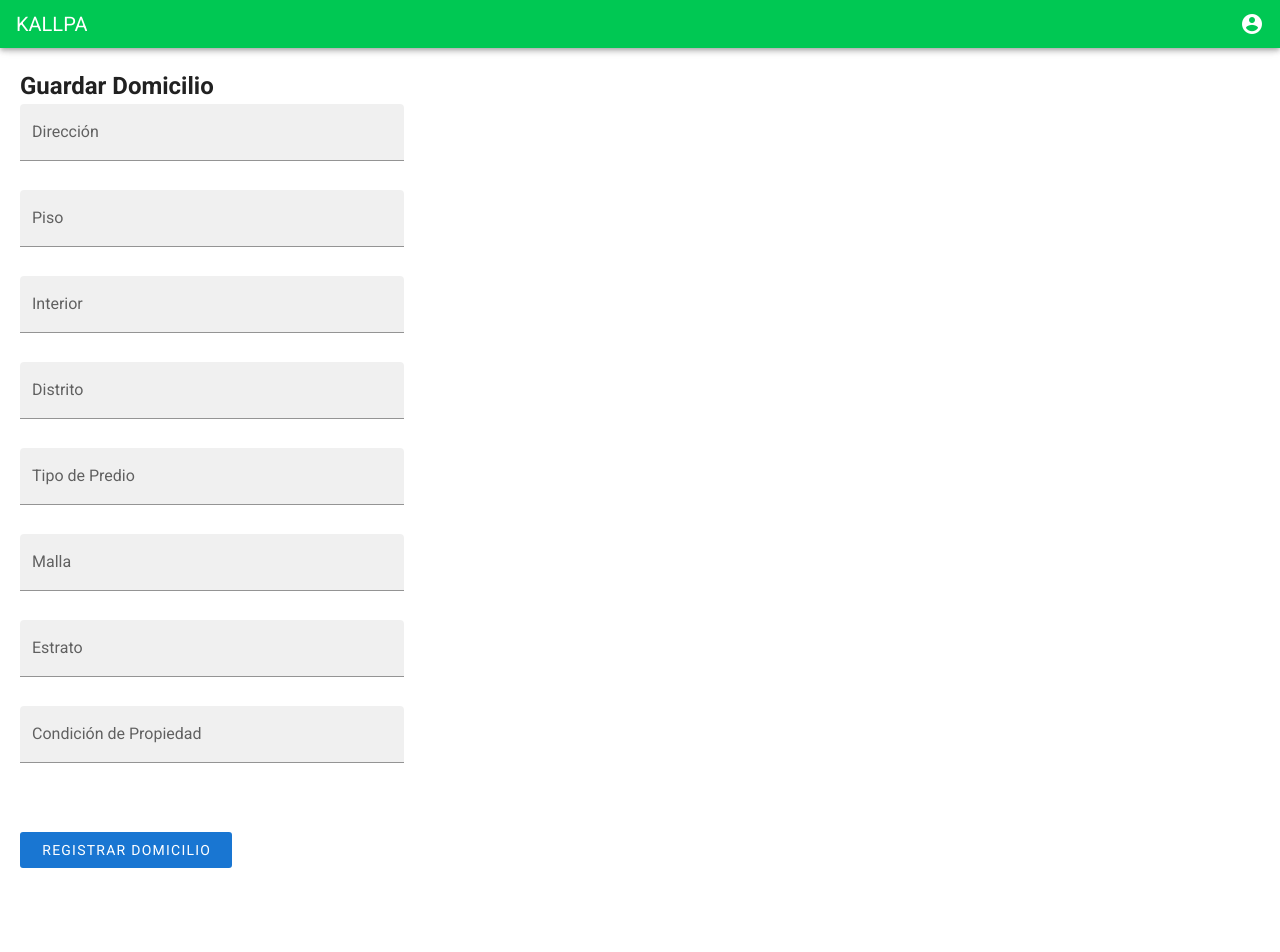
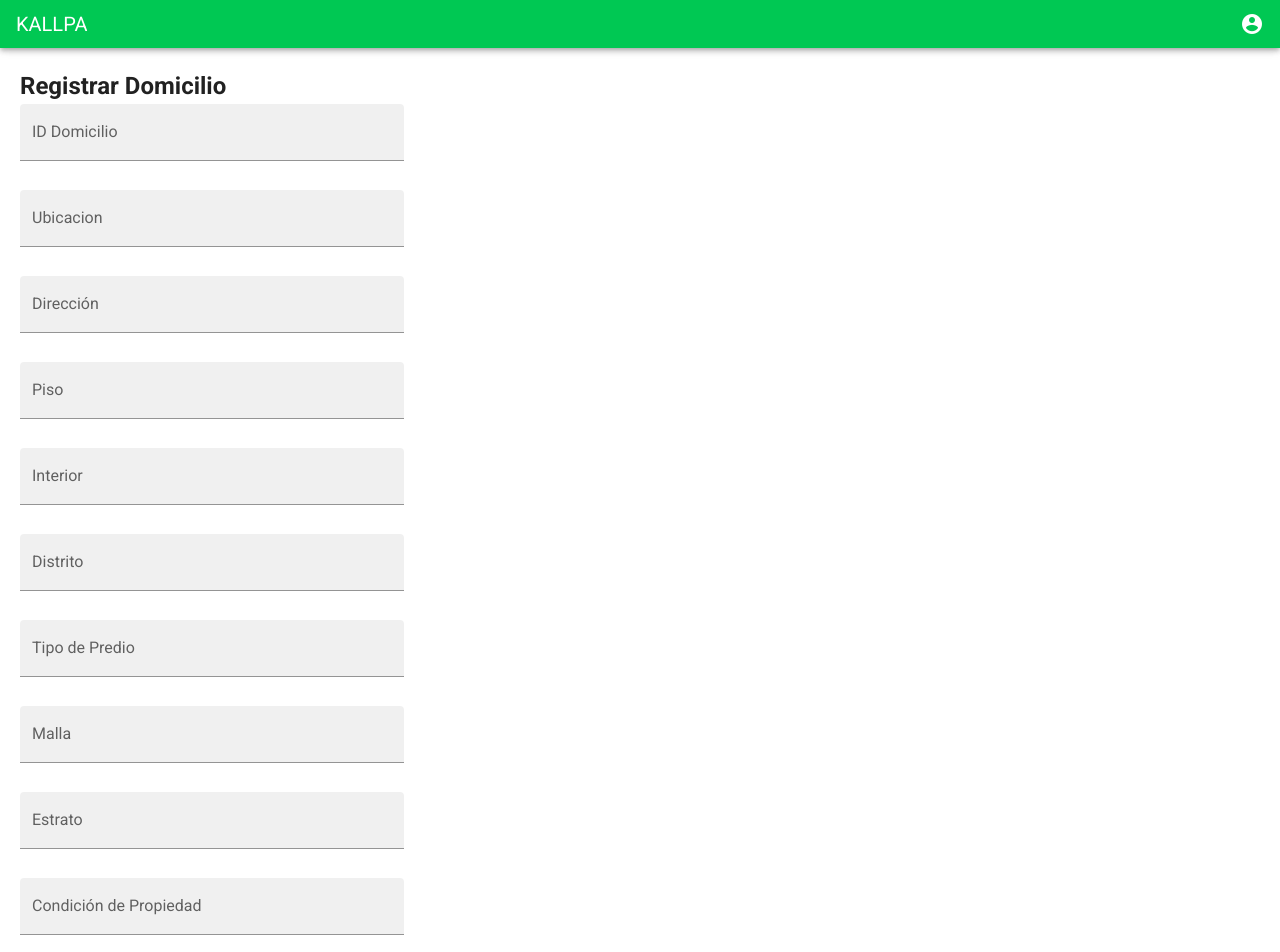
Before and after one commit to DevsJuniors/kallpaweb-front, a Vue app: page /menu/registrarDomicilio in a window 1280 px wide. Shown: the top 952 px of the page. Before the commit the page ends 888 px from the top, so only its background shows below. Built offline with nearby package versions, Linux system fonts and the light colour scheme.

Commit message:
REGISTRARDOMICILIO FIX

```diff
--- a/src/components/RegistrarDomicilio/RegistrarDomicilio.js
+++ b/src/components/RegistrarDomicilio/RegistrarDomicilio.js
@@ -1,9 +1,10 @@
 export default {
   name: "Domicilio",
-    data(){
-        return{
-            frmDomicilio:{
+  data() {
+    return {
+      frmDomicilio: {
         IDDomicilio: "",
+        Ubicacion_Dom: "",
         Direccion_Dom: "",
         Interior_Dom: "",
         Piso_Dom: "",
@@ -16,10 +17,10 @@ export default {
       message: "",
     };
   },
-    methods:{
-        createDomicilio(){
+  methods: {
+    createDomicilio() {
       this.axios
-                .post("http://localhost:3000/domicilio",this.frmDomicilio)
+        .post("http://localhost:3000/domicilio", this.frmDomicilio)
         .then((res) => {
           console.log(res);
         })
--- a/src/components/RegistrarDomicilio/RegistrarDomicilio.vue
+++ b/src/components/RegistrarDomicilio/RegistrarDomicilio.vue
@@ -5,62 +5,72 @@
       <v-spacer></v-spacer>
       <v-icon>mdi-account-circle</v-icon>
     </v-app-bar>
-        <form name = "registrarDomicilio" @submit.prevent = "createDomicilio">
-            <div class = "domicilio">
-                <h2>Guardar Domicilio</h2>
+    <form name="registrarDomicilio" @submit.prevent="createDomicilio">
+      <div class="domicilio">
+        <h2>Registrar Domicilio</h2>
         <v-text-field
-                label = "Dirección"
-                placeholder = "Ingresa la dirección del Domicilio"
+          label="ID Domicilio"
+          placeholder="Ingresa la ID del Domicilio"
           filled
-                v-model = "frmDomicilio.Direccion_Dom"></v-text-field>
+          v-model="frmDomicilio.IDDomicilio"></v-text-field>
         <v-text-field
-                label = "Piso"
-                placeholder = "Ingresa el piso del Domicilio"
+          label="Ubicacion"
+          placeholder="Ingresa la ubicacion del Domicilio"
           filled
-                v-model = "frmDomicilio.Piso_Dom"></v-text-field>
+          v-model="frmDomicilio.Ubicacion_Dom"></v-text-field>
         <v-text-field
-                label = "Interior"
-                placeholder = "Ingresa el interior del Domicilio"
+          label="Dirección"
+          placeholder="Ingresa la dirección del Domicilio"
           filled
-                v-model = "frmDomicilio.Interior_Dom"></v-text-field>
+          v-model="frmDomicilio.Direccion_Dom"></v-text-field>
         <v-text-field
-                label = "Distrito"
-                placeholder = "Ingresa el distrito del Domicilio"
+          label="Piso"
+          placeholder="Ingresa el piso del Domicilio"
           filled
-                v-model = "frmDomicilio.IDDistrito"></v-text-field>
+          v-model="frmDomicilio.Piso_Dom"></v-text-field>
         <v-text-field
-                label = "Tipo de Predio"
-                placeholder = "Ingresa el tipo de predio del Domicilio"
+          label="Interior"
+          placeholder="Ingresa el interior del Domicilio"
           filled
-                v-model = "frmDomicilio.IDPredio"></v-text-field>
+          v-model="frmDomicilio.Interior_Dom"></v-text-field>
         <v-text-field
-                label = "Malla"
-                placeholder = "Ingresa la malla del Domicilio"
+          label="Distrito"
+          placeholder="Ingresa el distrito del Domicilio"
           filled
-                v-model = "frmDomicilio.Nomb_Malla_Dom"></v-text-field>
+          v-model="frmDomicilio.IDDistrito"></v-text-field>
         <v-text-field
-                label = "Estrato"
-                placeholder = "Ingresa el estrato del Domicilio"
+          label="Tipo de Predio"
+          placeholder="Ingresa el tipo de predio del Domicilio"
           filled
-                v-model = "frmDomicilio.IDEstrato"></v-text-field>
+          v-model="frmDomicilio.IDPredio"></v-text-field>
         <v-text-field
-                label = "Condición de Propiedad"
-                placeholder = "Ingresa la condición de propiedad"
+          label="Malla"
+          placeholder="Ingresa la malla del Domicilio"
           filled
-                v-model = "frmDomicilio.IDCondicion"></v-text-field>
+          v-model="frmDomicilio.Nomb_Malla_Dom"></v-text-field>
+        <v-text-field
+          label="Estrato"
+          placeholder="Ingresa el estrato del Domicilio"
+          filled
+          v-model="frmDomicilio.IDEstrato"></v-text-field>
+        <v-text-field
+          label="Condición de Propiedad"
+          placeholder="Ingresa la condición de propiedad"
+          filled
+          v-model="frmDomicilio.IDCondicion"></v-text-field>
       </div>
-                <v-btn type = "submit" class = "button-1" depressed color = "primary">
+      <v-btn type="submit" class="button-1" depressed color="primary">
         REGISTRAR DOMICILIO
       </v-btn>
     </form>
   </div>
 </template>
 <style>
-    .domicilio{
+.domicilio {
   margin: 20px;
   max-width: 30%;
 }
-    .button-1{
+.button-1 {
   background: #033076;
   color: #ffffff;
   border-color: #232323;
@@ -73,4 +83,4 @@
   margin: 20px;
 }
 </style>
-<script src = "./RegistrarDomicilio.js"></script>
+<script src="./RegistrarDomicilio.js"></script>
```
Lines whose indentation alone changed are shown as unchanged.
